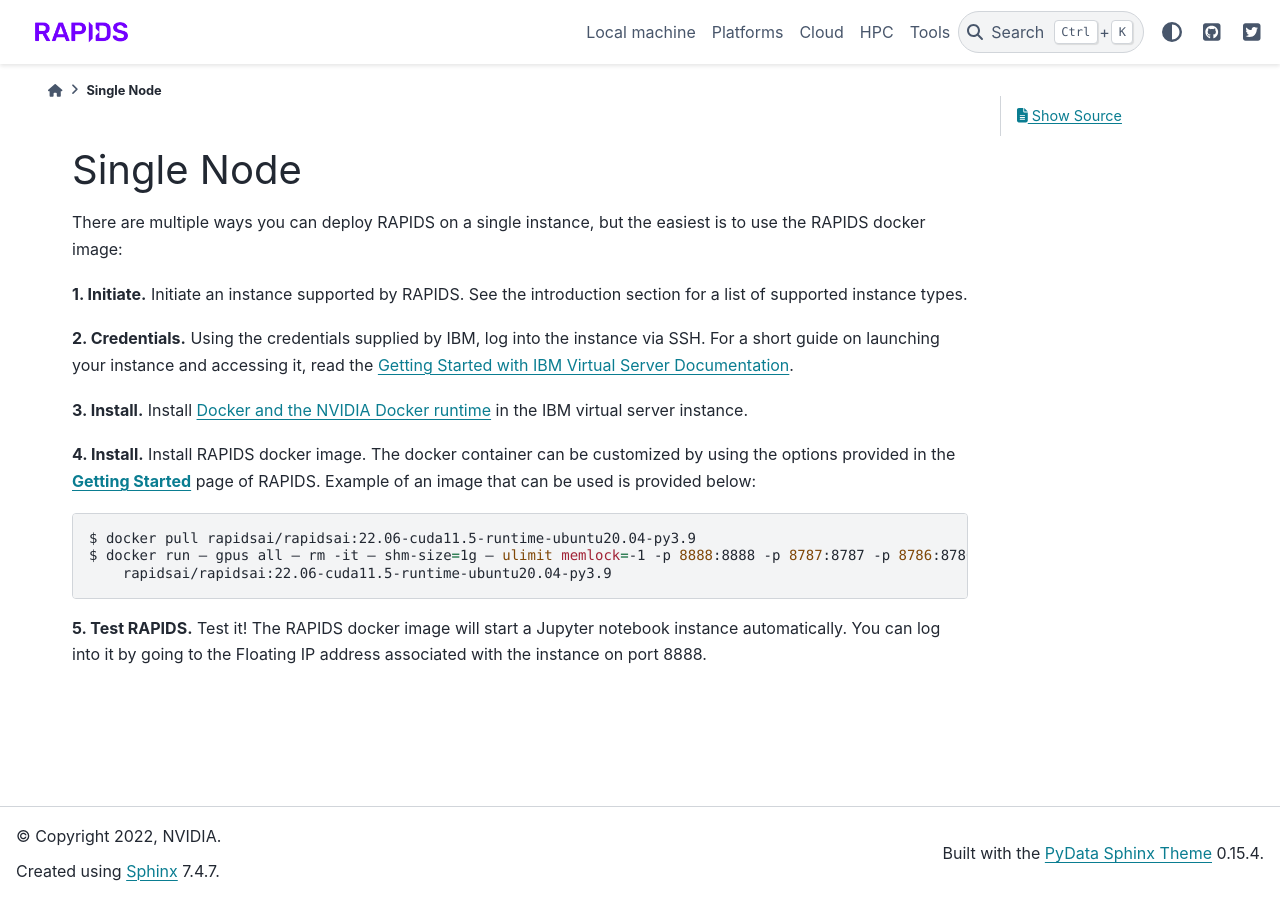
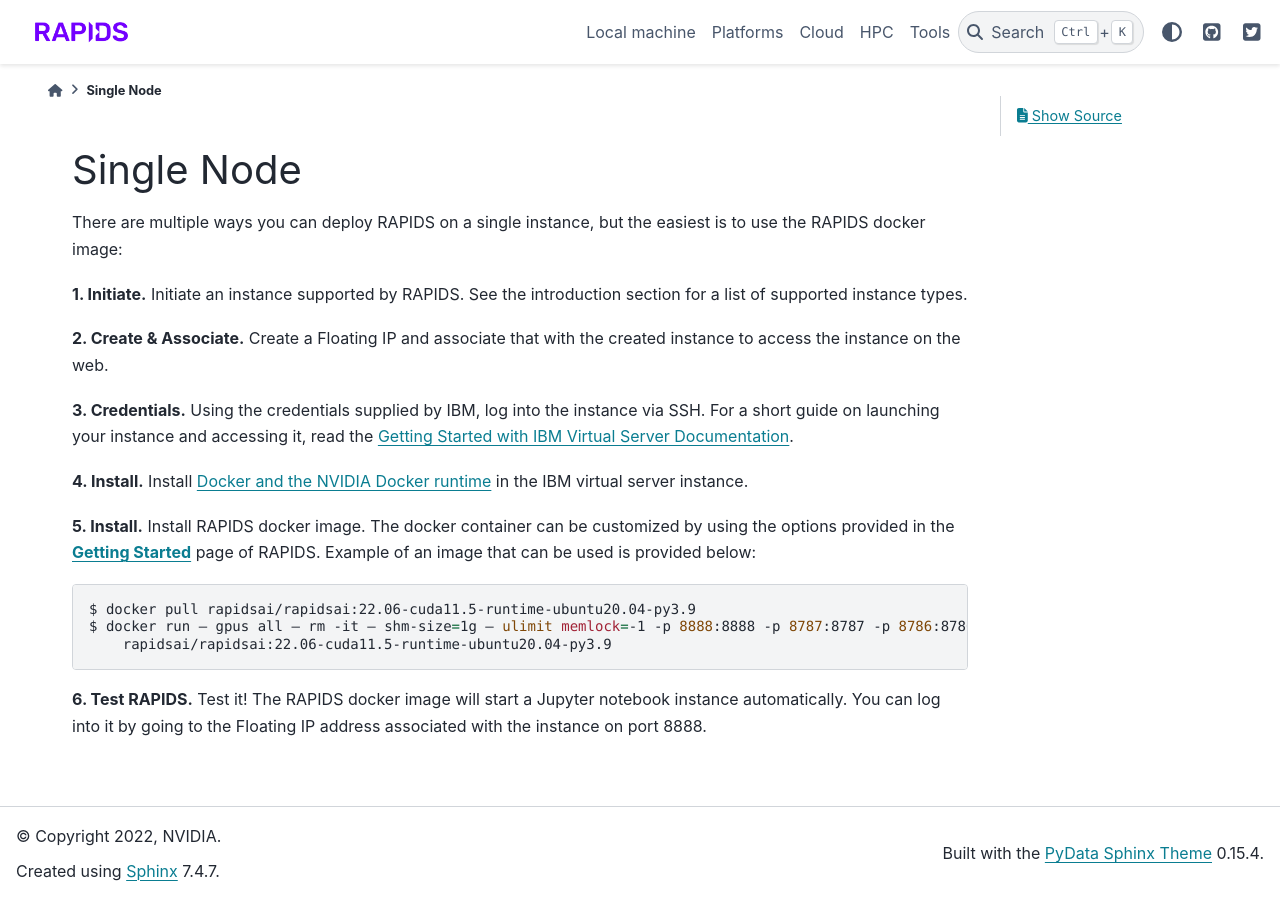
Before and after one commit to rapidsai/deployment, a Sphinx documentation site: the page built from source/cloud/IBM/single-node.md, in a window 1280 px wide. Built offline with Sphinx 7.4.7 and the PyData theme 0.15.4, drawn with Linux system fonts in a browser that asks for light colours; pages that are not in the unit, such as notebooks, are missing from menus.

Commit message:
Update single-node.md

````diff
--- a/source/cloud/IBM/single-node.md
+++ b/source/cloud/IBM/single-node.md
@@ -5,15 +5,17 @@ There are multiple ways you can deploy RAPIDS on a single instance, but the easi
 **1. Initiate.** Initiate an instance supported by RAPIDS. See the introduction
 section for a list of supported instance types.
 
-**2. Credentials.** Using the credentials supplied by IBM, log into the instance
+**2. Create & Associate.** Create a Floating IP and associate that with the created instance to access the instance on the web.
+
+**3. Credentials.** Using the credentials supplied by IBM, log into the instance
 via SSH. For a short guide on launching your instance and accessing it, read the
 [Getting Started with IBM Virtual Server Documentation](https://cloud.ibm.com/docs/virtual-servers?topic=virtual-servers-getting-started-tutorial).
 
-**3. Install.** Install [Docker and the NVIDIA Docker
+**4. Install.** Install [Docker and the NVIDIA Docker
 runtime](https://docs.nvidia.com/datacenter/cloud-native/container-toolkit/install-guide.html)
 in the IBM virtual server instance.
 
-**4. Install.** Install RAPIDS docker image. The docker container can be
+**5. Install.** Install RAPIDS docker image. The docker container can be
 customized by using the options provided in the **[Getting
 Started](https://rapids.ai/start.html)** page of RAPIDS. Example of an image
 that can be used is provided below:
@@ -24,6 +26,6 @@ $ docker run — gpus all — rm -it — shm-size=1g — ulimit memlock=-1 -p 88
     rapidsai/rapidsai:22.06-cuda11.5-runtime-ubuntu20.04-py3.9
 ```
 
-**5. Test RAPIDS.** Test it! The RAPIDS docker image will start a Jupyter
+**6. Test RAPIDS.** Test it! The RAPIDS docker image will start a Jupyter
 notebook instance automatically. You can log into it by going to the Floating IP address
 associated with the instance on port 8888.
````
